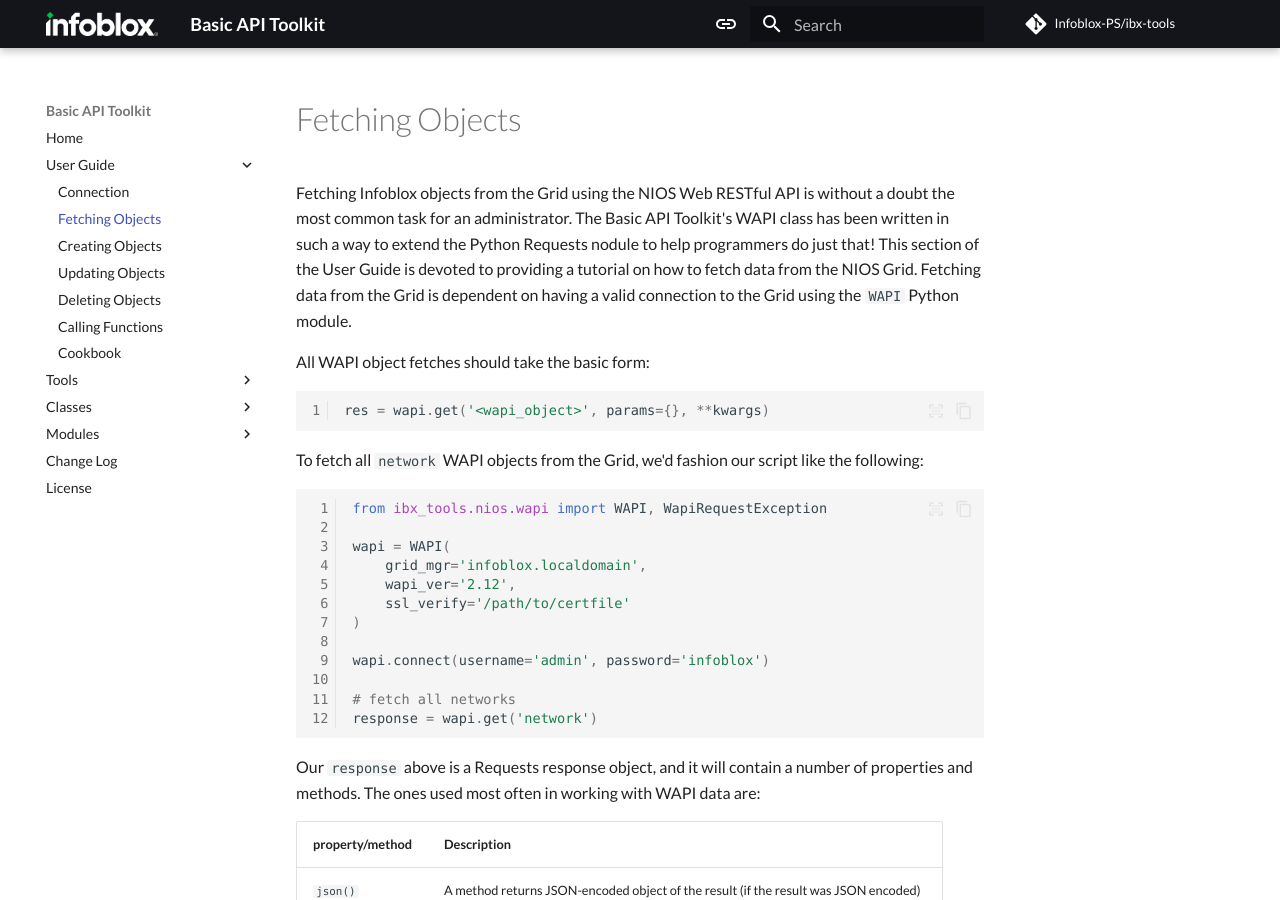
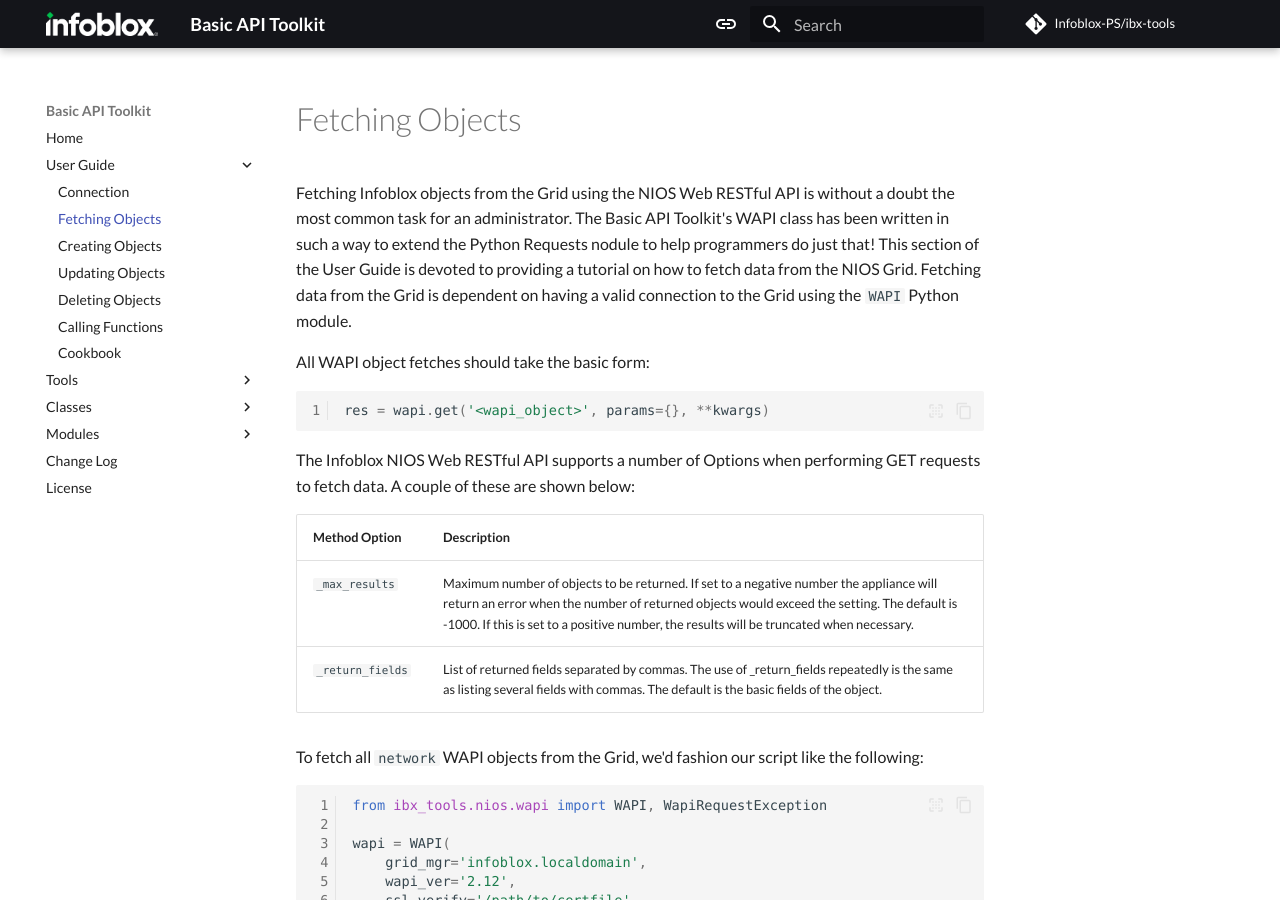
Before and after one commit to Infoblox-PS/ibx-sdk, an MkDocs documentation site: the page built from docs/user_guide/get.md, in a window 1280 px wide and 900 px high. Built offline with MkDocs 1.6.1 and Material for MkDocs 9.7.7, drawn with Linux system fonts in a browser that asks for light colours; some web fonts are replaced; comment, search, counter and statistics services are not loaded.

Commit message:
docs: Add explanation of GET request options to user guide
The documentation for performing GET requests has been updated. Two
additional options, `_max_results` and `_return_fields`, have been
explained in detail. This enhancement will provide clarity for users to
better understand the usage and implications of each option.

````diff
--- a/docs/user_guide/get.md
+++ b/docs/user_guide/get.md
@@ -12,6 +12,14 @@
 ```python
 res = wapi.get('<wapi_object>', params={}, **kwargs)
 ```
+
+The Infoblox NIOS Web RESTful API supports a number of Options when performing GET requests to fetch
+data. A couple of these are shown below:
+
+| Method Option                                      | Description                                                                                                                                                                                                                                                                     |
+|:---------------------------------------------------|---------------------------------------------------------------------------------------------------------------------------------------------------------------------------------------------------------------------------------------------------------------------------------|
+| `_max_results`                                     | Maximum number of objects to be returned. If set to a negative number the appliance will return an error when the number of returned objects would exceed the setting. The default is -1000. If this is set to a positive number, the results will be truncated when necessary. |
+| <div style="white-space: nowrap;">`_return_fields` | List of returned fields separated by commas. The use of _return_fields repeatedly is the same as listing several fields with commas. The default is the basic fields of the object.                                                                                             |
 
 To fetch all `network` WAPI objects from the Grid, we'd fashion our script like the following:
 
````
